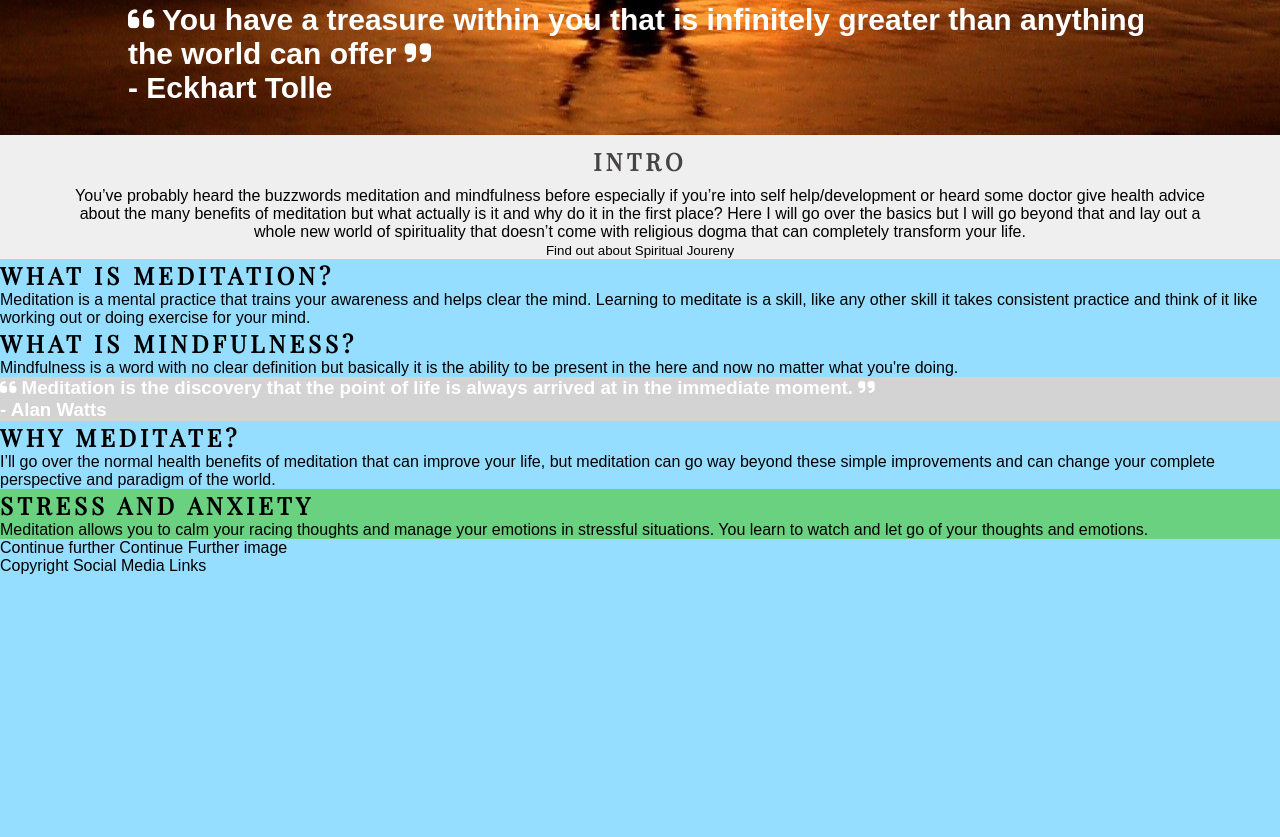
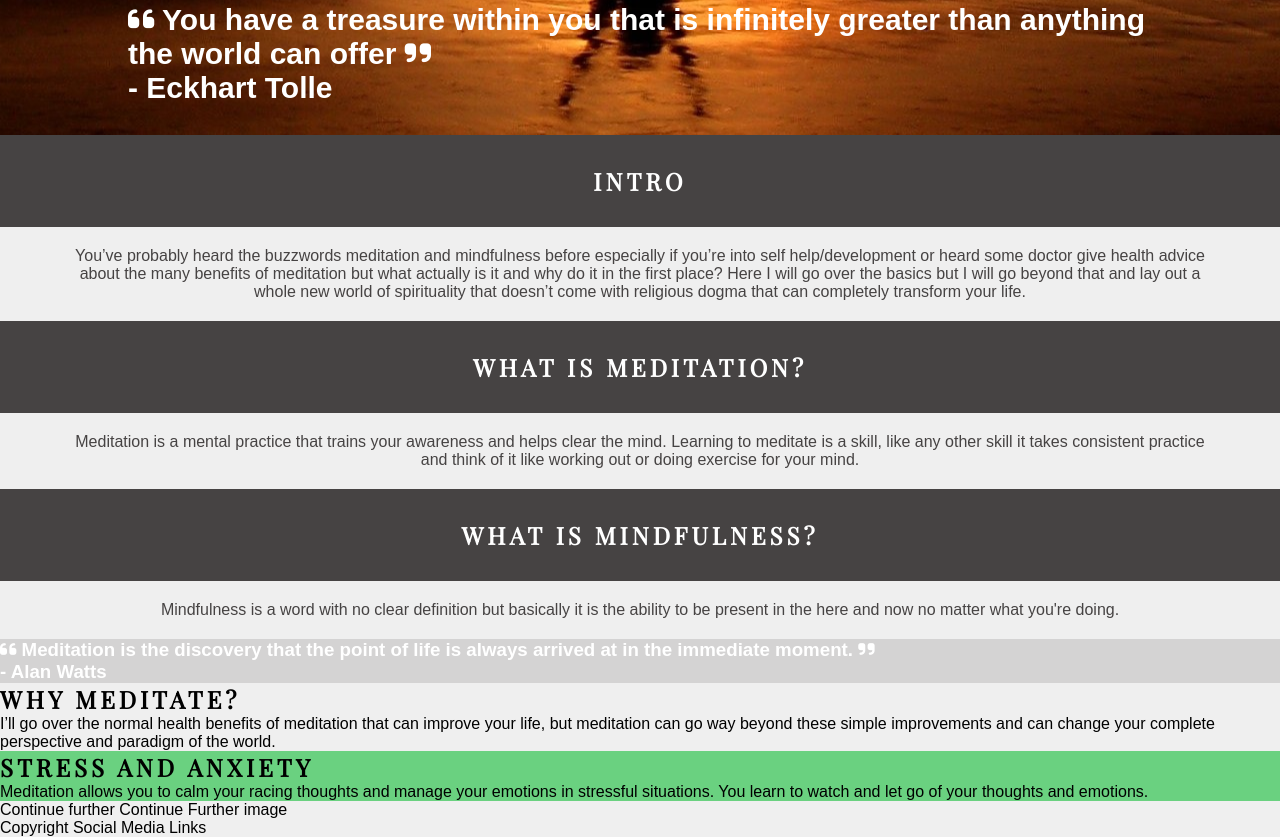
Before and after one commit to dmccaffrey01/CI_PP1_SPIRITUAL_JOURNEY, a plain HTML site: page index.html in a window 1280 px wide. Shown: the part 840-1677 px from the top of the page. Before the commit the page ends 1415 px from the top, so only its background shows below. Drawn offline with nearby package versions, Linux system fonts and the light colour scheme; a web font is replaced by a local one.

Commit message:
Change style of description section of home page

```diff
--- a/assets/css/styles.css
+++ b/assets/css/styles.css
@@ -4,8 +4,7 @@
     --SKY: #CAEBF2;
     --CARBON: #A9A9A9;
     --NEUTRAL: #EFEFEF;
-    --MAIN-TEXT: rgb(70, 67, 67);
-    --WATERMELON: #FF3B3F;
+    --MAIN-TEXT: rgba(70, 67, 67, 1);
 }
 
 * {
@@ -17,7 +16,7 @@
 body {
     font-family: Source-Sans-Pro, sans-serif;
     color: black;
-    background-color: #95deff;
+    background-color: var(--NEUTRAL);
 }
 
 /* Headings and Header */
@@ -147,23 +146,22 @@ section {
 
 /* Description section home page */
 
-#welcome-intro-hp {
-    background-color: var(--NEUTRAL);
+.text-wrapper {
+    width: 90%;
+    margin: 0 auto;
     text-align: center;
 }
 
-.text-wrapper {
-    width: 90%;
-    margin: 0 auto;
+.title {
+    color: white;
+    background-color: var(--MAIN-TEXT);
+    text-align: center;
+    padding: 30px;
 }
 
-#welcome-intro-hp h2 {
-    padding: 10px;
+.text {
     color: var(--MAIN-TEXT);
-}
-
-#welcome-into-hp p {
-    color: var(--MAIN-TEXT);
+    padding: 20px 0;
 }
 
 /* Benefits section home page */
--- a/index.html
+++ b/index.html
@@ -55,19 +55,22 @@
 
     <section id="description-section-hp">
         <div id="welcome-intro-hp">
+            <h2 class="title">Intro</h2>
             <div class="text-wrapper">
-                <h2>Intro</h2>
-                <p>You’ve probably heard the buzzwords meditation and mindfulness before especially if you’re into self help/development or heard some doctor give health advice about the many benefits of meditation but what actually is it and why do it in the first place? Here I will go over the basics but I will go beyond that and lay out a whole new world of spirituality that doesn’t come with religious dogma that can completely transform your life.</p>
-                <button>Find out about Spiritual Joureny</button>
+                <p class="text">You’ve probably heard the buzzwords meditation and mindfulness before especially if you’re into self help/development or heard some doctor give health advice about the many benefits of meditation but what actually is it and why do it in the first place? Here I will go over the basics but I will go beyond that and lay out a whole new world of spirituality that doesn’t come with religious dogma that can completely transform your life.</p>
             </div>
         </div>
         <div id="meditation-desc">
-            <h2>What is meditation?</h2>
-            <p>Meditation is a mental practice that trains your awareness and helps clear the mind. Learning to meditate is a skill, like any other skill it takes consistent practice and think of it like working out or doing exercise for your mind.</p>
+            <h2 class="title">What is meditation?</h2>
+            <div class="text-wrapper">
+                <p class="text">Meditation is a mental practice that trains your awareness and helps clear the mind. Learning to meditate is a skill, like any other skill it takes consistent practice and think of it like working out or doing exercise for your mind.</p>
+            </div>
         </div>
         <div id="mindulness-desc">
-            <h2>What is mindfulness?</h2>
-            <p>Mindfulness is a word with no clear definition but basically it is the ability to be present in the here and now no matter what you're doing.</p>
+            <h2 class="title">What is mindfulness?</h2>
+            <div class="text-wrapper">
+                <p class="text">Mindfulness is a word with no clear definition but basically it is the ability to be present in the here and now no matter what you're doing.</p>
+            </div>
         </div>
     </section>
 
```
